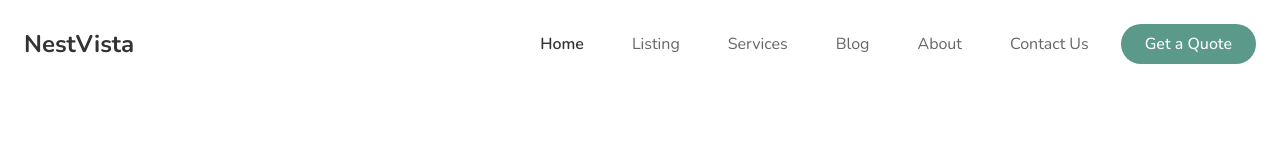
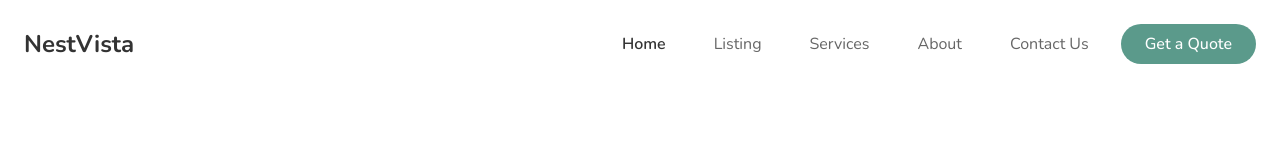
Before and after one commit to jakecastor09/NestVista, a React (Vite) app: page / in a window 1280 px wide. Shown: the top 160 px of the page. Built offline with nearby package versions, Linux system fonts and the light colour scheme.

Commit message:
Update Navbar

```diff
--- a/src/components/Navbar.tsx
+++ b/src/components/Navbar.tsx
@@ -1,6 +1,9 @@
+import { useState } from 'react';
 import { GiHamburgerMenu } from 'react-icons/gi';
 import { Link } from 'react-router-dom';
 const Navbar = () => {
+  const [clickPage, setClickPage] = useState('home');
+  const styleNavItem = 'font-semibold text-textTitle';
   return (
     <nav className='p-4 md:py-4 md:px-6 xl:p-6'>
       <div className='flex justify-between items-center'>
@@ -10,16 +13,36 @@ const Navbar = () => {
             <GiHamburgerMenu size='24px' />
           </div>
           <ul className='hidden space-x-12 lg:flex text-textBody'>
-            <li className='font-semibold text-textTitle'>
+            <li
+              className={`${clickPage === 'home' && styleNavItem}`}
+              onClick={() => setClickPage('home')}
+            >
               <Link to={'/'}> Home</Link>
             </li>
-            <li>
+            <li
+              className={`${clickPage === 'listing' && styleNavItem}`}
+              onClick={() => setClickPage('listing')}
+            >
               <Link to={'/listing'}> Listing</Link>
             </li>
-            <li>Services</li>
-            <li>Blog</li>
-            <li>About</li>
-            <li>Contact Us</li>
+            <li
+              className={`${clickPage === 'services' && styleNavItem}`}
+              onClick={() => setClickPage('services')}
+            >
+              <Link to={'/services'}> Services</Link>
+            </li>
+            <li
+              className={`${clickPage === 'about' && styleNavItem}`}
+              onClick={() => setClickPage('about')}
+            >
+              <Link to={'/about'}>About</Link>
+            </li>
+            <li
+              className={`${clickPage === 'contact' && styleNavItem}`}
+              onClick={() => setClickPage('contact')}
+            >
+              <Link to={'/contact'}>Contact Us</Link>
+            </li>
           </ul>
           <button className='px-6 py-2 rounded-full bg-pryGreen text-white font-medium hover:opacity-90 duration-200'>
             Get a Quote
```
